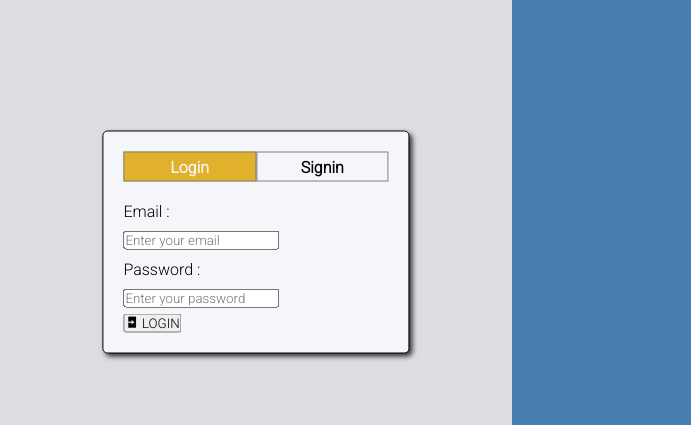
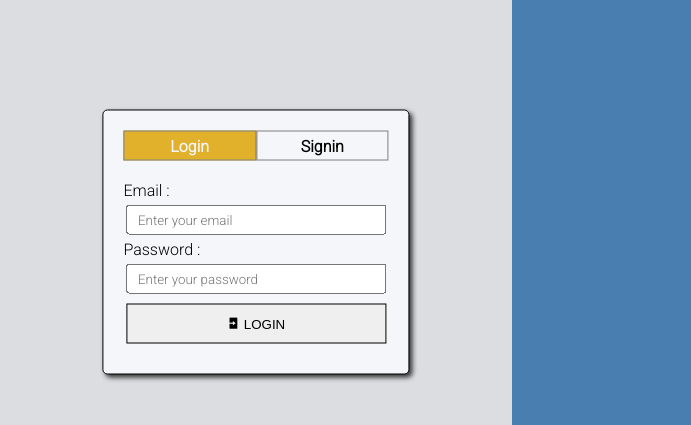
Before and after one commit to NanmegniNgassam/Advanced_Form, a plain HTML site: page index.html in a window 1280 px wide. Shown: the part 158-583 px from the top of the page, 0-691 px from the left. Drawn offline with nearby package versions, Linux system fonts and the light colour scheme; a web font is replaced by a local one.

Commit message:
Desktop-UI completed

```diff
--- a/index.html
+++ b/index.html
@@ -28,7 +28,7 @@
             <div class="auth__selection__login active" id="loginTrigger">Login</div>
             <div class="auth__selection__signin" id="signinTrigger">Signin</div>
           </div>
-          <form class="auth__login">
+          <form class="auth__login active">
             <div class="form-group">
               <!--Insertion des messages relatifs à la validation -->
               <label for="email">Email :</label>
@@ -63,7 +63,7 @@
       </div>
     </div>
 
-    <!--https://99designs-blog.imgix.net/blog/wp-content/uploads/2021/06/Screenshot-448-e1622390297717.png?auto=format&q=60&fit=max&w=930-->
     <script src="public/scripts/Main.js"></script>
+    <script src="public/scripts/App.js"></script>
 </body>
 </html>
--- a/src/styles/style.scss
+++ b/src/styles/style.scss
@@ -108,9 +108,6 @@ $smaller-font-size: 0.75rem;
             left: 50%;
             transform: translate(-50%, -50%);
         }
-        .auth__signin {
-            display: none;
-        }
     }
 }
 
@@ -147,13 +144,36 @@ $smaller-font-size: 0.75rem;
         display: block;
         margin: 5px 0;
     }
-    input {
-        margin: 5px 0;
+    .form-group {
+        input {
+            margin: 5px 0;
+            width: 260px;
+            height: 30px;
+            display: block;
+            margin: 0 auto;
+            padding-left: 10px;
+        }
+    }
+    .form-validation {
+        width: 260px;
+        height: 40px;
+        cursor: pointer;
+        display: block;
+        margin: 10px auto;
+        font-family: $title-font;
+        border: 1px solid black;
+        transition: .5s;
+    }
+    .form-validation:hover {
+        background-color: $title-color;
     }
     &__login {
-
+        display: none;
     }
     &__signin {
-
+        display: none;
+    }
+    .active {
+        display: block;
     }
 }
```
Also changed, not shown: public/styles/style.css, 1 other file.
